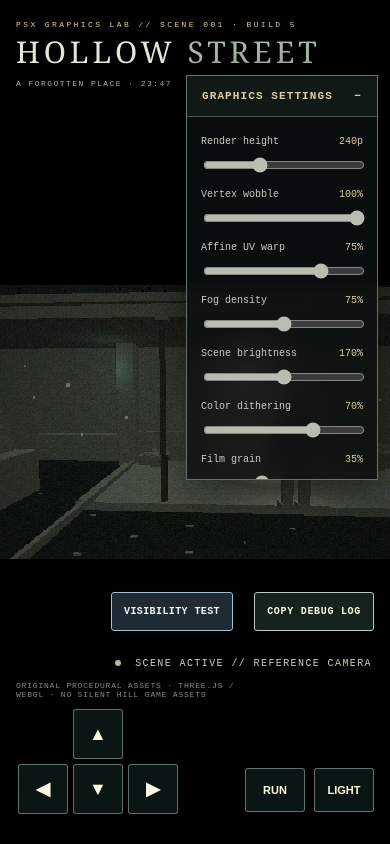
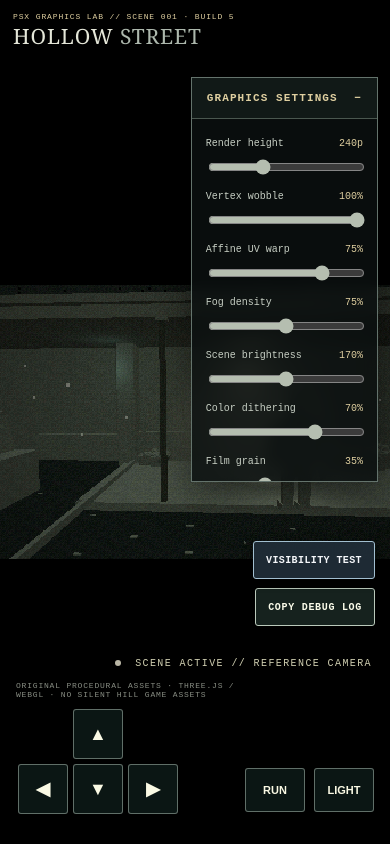
Before and after one commit to rceman/psx, a plain HTML site: page index.html in a window 390 px wide. Drawn offline with nearby package versions, Linux system fonts and the light colour scheme; animation ran at ten frames a second.

Commit message:
style(mobile): reduce HUD obstruction and separate diagnostic controls

```diff
--- a/style.css
+++ b/style.css
@@ -32,3 +32,14 @@
   #debug-visibility{right:157px;bottom:calc(213px + env(safe-area-inset-bottom));
     min-height:39px}
 }
+
+/* Build 5: keep the reference frame readable on portrait devices. */
+@media(max-width:800px),(pointer:coarse){
+  .header{top:12px;left:13px}
+  .header h1{font-size:21px;line-height:1.0;letter-spacing:.04em;margin:5px 0}
+  .header .eyebrow{font-size:8px;letter-spacing:.11em}
+  .header .subline{display:none}
+  .panel{top:77px;right:12px;width:min(192px,48vw)}
+  #debug-visibility{right:15px;bottom:calc(265px + env(safe-area-inset-bottom));min-height:38px}
+  #debug-copy{right:15px;bottom:calc(218px + env(safe-area-inset-bottom));min-height:38px}
+}
```
